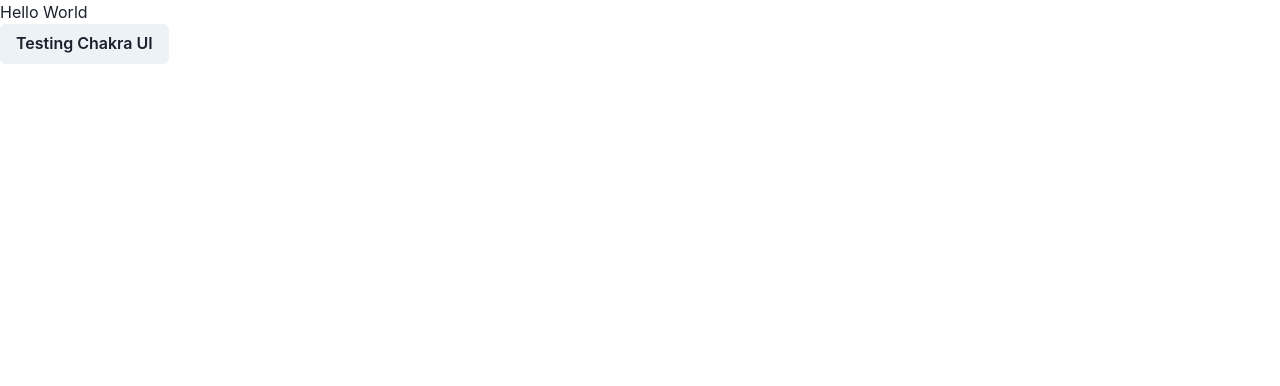
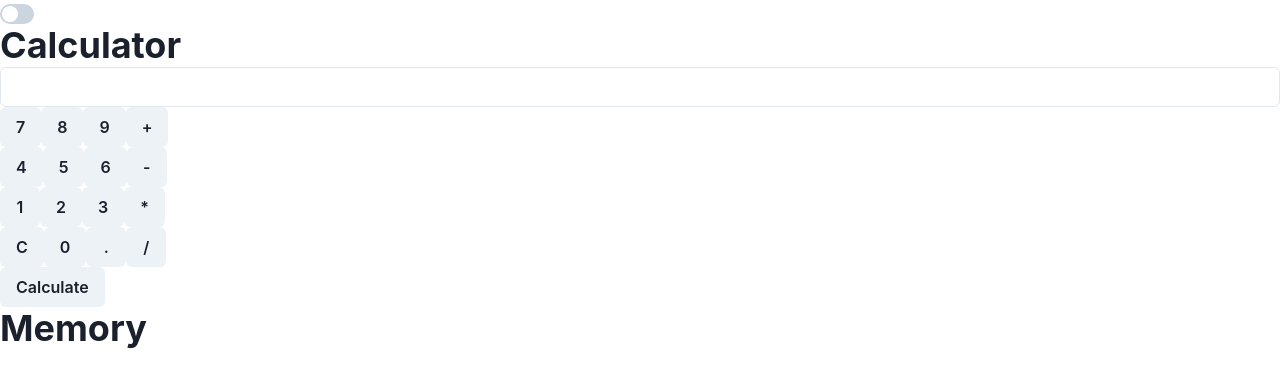
Before and after one commit to amira-m-m/react-calculator, a React (Create React App) app: page / in a window 1280 px wide. Shown: the top 386 px of the page. Built offline with nearby package versions, Linux system fonts and the light colour scheme.

Commit message:
Map out main components

```diff
--- a/src/App.js
+++ b/src/App.js
@@ -1,17 +1,25 @@
 import { ChakraProvider } from '@chakra-ui/react';
-import { Button } from '@chakra-ui/react';
+
+import ThemeToggle from './components/ThemeToggle.js';
+import Calculator from './components/Calculator.js';
+import Memory from './components/Memory.js';
 
 import './App.css';
 
 function App() {
+
+
+
   return (
     <>
       <ChakraProvider>
-        <h1>Hello World</h1>
-        <Button>Testing Chakra UI</Button>
+        <ThemeToggle />
+        <Calculator />
+        <Memory />
       </ChakraProvider>
     </>
   );
+
 }
 
 export default App;
--- /dev/null
+++ b/src/components/Calculator.js
@@ -0,0 +1,23 @@
+import { Box } from '@chakra-ui/react';
+
+import Display from './Display.js';
+import Keys from './Keys.js';
+import Header from './Header.js';
+
+const Calculator = () => {
+
+    return (
+
+        <Box>
+
+            <Header text = "Calculator" />
+            <Display />
+            <Keys />
+
+        </Box>
+
+    );
+
+};
+
+export default Calculator;
--- /dev/null
+++ b/src/components/Display.js
@@ -0,0 +1,13 @@
+import { Input } from '@chakra-ui/react';
+
+const Display = () => {
+
+    return (
+
+        <Input></Input>
+
+    );
+
+};
+
+export default Display;
--- /dev/null
+++ b/src/components/Header.js
@@ -0,0 +1,13 @@
+import { Heading } from '@chakra-ui/react';
+
+const Header = (props) => {
+
+    return (
+
+        <Heading>{ props.text }</Heading>
+
+    );
+
+};
+
+export default Header;
--- /dev/null
+++ b/src/components/Keys.js
@@ -0,0 +1,44 @@
+import { Box, Button } from '@chakra-ui/react';
+
+const Keys = () => {
+
+    return (
+
+        <Box>
+
+            <Button>7</Button>
+            <Button>8</Button>
+            <Button>9</Button>
+            <Button>+</Button>
+
+            <br />
+
+            <Button>4</Button>
+            <Button>5</Button>
+            <Button>6</Button>
+            <Button>-</Button>
+
+            <br />
+
+            <Button>1</Button>
+            <Button>2</Button>
+            <Button>3</Button>
+            <Button>*</Button>
+
+            <br />
+
+            <Button>C</Button>
+            <Button>0</Button>
+            <Button>.</Button>
+            <Button>/</Button>
+
+            <br />
+
+            <Button>Calculate</Button>
+
+        </Box>
+    );
+
+};
+
+export default Keys;
--- /dev/null
+++ b/src/components/Memory.js
@@ -0,0 +1,19 @@
+import { Box } from '@chakra-ui/react';
+
+import Header from './Header.js';
+
+const Memory = () => {
+
+    return (
+
+        <Box id="hist">
+
+            <Header text="Memory" />
+
+        </Box>
+
+    );
+
+};
+
+export default Memory;
--- /dev/null
+++ b/src/components/ThemeToggle.js
@@ -0,0 +1,18 @@
+import { Box, Switch } from '@chakra-ui/react';
+
+
+const ThemeToggle = () => {
+
+    return (
+
+        <Box id="theme">
+
+            <Switch />
+
+        </Box>
+
+    );
+
+};
+
+export default ThemeToggle;
```
